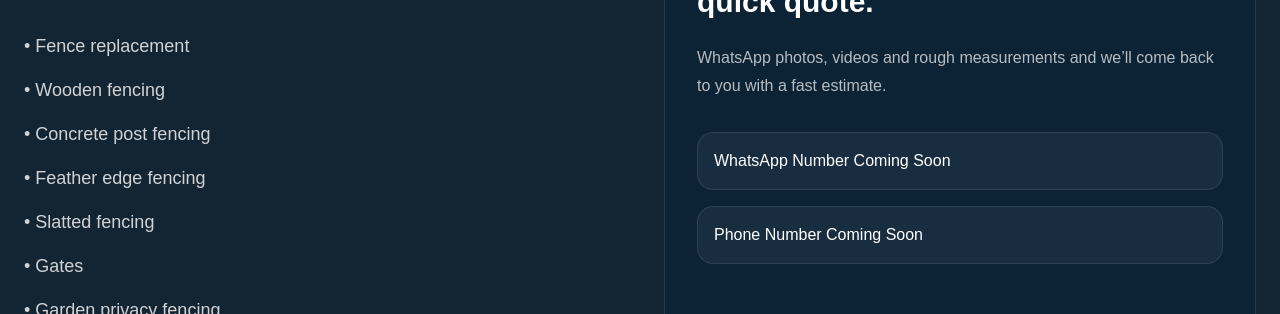
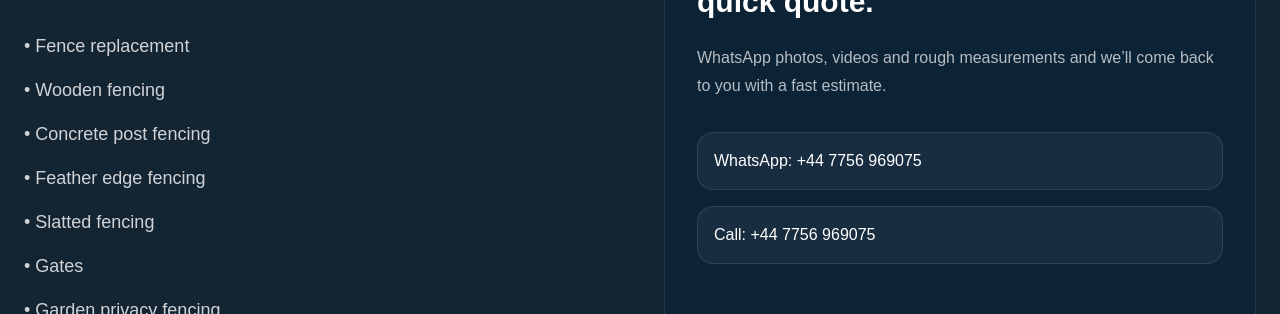
Before and after one commit to MarkDiamant/marko-secure, a Next.js app: page / in a window 1280 px wide. Shown: the part 2240-2554 px from the top of the page. Built offline with nearby package versions, Linux system fonts and the light colour scheme.

Commit message:
Add WhatsApp contact links

```diff
--- a/app/page.tsx
+++ b/app/page.tsx
@@ -1,3 +1,6 @@
+const whatsappLink =
+  "https://wa.me/447756969075?text=Hi%2C%20I%E2%80%99d%20like%20to%20find%20out%20more%20about%20your%20services.";
+
 export default function Home() {
 const fencingImages = [
   "/fencing/Fence0.webp",
@@ -24,7 +27,9 @@ const fencingImages = [
           </div>
 
 <a
-            href="#contact"
+  href={whatsappLink}
+  target="_blank"
+  rel="noopener noreferrer"
   className="mb-1 shrink-0 self-end whitespace-nowrap rounded-full bg-cyan-400 px-4 py-3 text-center text-xs font-semibold leading-none text-black transition hover:bg-cyan-300 md:mb-2 md:px-5 md:text-sm"
 >
   Request Quote
@@ -49,14 +54,18 @@ const fencingImages = [
 
           <div className="mt-10 flex flex-wrap gap-4">
 <a
-              href="#contact"
+  href={whatsappLink}
+  target="_blank"
+  rel="noopener noreferrer"
   className="rounded-full bg-cyan-400 px-7 py-4 font-semibold text-black transition hover:bg-cyan-300"
 >
   Request A Quote
 </a>
 
 <a
-              href="#contact"
+  href={whatsappLink}
+  target="_blank"
+  rel="noopener noreferrer"
   className="rounded-full border border-white/20 px-7 py-4 font-semibold transition hover:bg-white/10"
 >
   WhatsApp Photos For A Quote
@@ -121,13 +130,21 @@ const fencingImages = [
               </p>
 
 <div className="mt-8 flex flex-col gap-4">
-                <div className="rounded-2xl border border-white/10 bg-white/5 p-4">
-                  WhatsApp Number Coming Soon
-                </div>
+  <a
+    href={whatsappLink}
+    target="_blank"
+    rel="noopener noreferrer"
+    className="rounded-2xl border border-white/10 bg-white/5 p-4 transition hover:bg-white/10"
+  >
+    WhatsApp: +44 7756 969075
+  </a>
 
-                <div className="rounded-2xl border border-white/10 bg-white/5 p-4">
-                  Phone Number Coming Soon
-                </div>
+  <a
+    href="tel:+447756969075"
+    className="rounded-2xl border border-white/10 bg-white/5 p-4 transition hover:bg-white/10"
+  >
+    Call: +44 7756 969075
+  </a>
 </div>
             </div>
           </div>
@@ -170,12 +187,14 @@ const fencingImages = [
               className="rounded-2xl border border-white/10 bg-[#071827] px-5 py-4 outline-none"
             />
 
-            <button
-              type="submit"
-              className="rounded-full bg-cyan-400 px-7 py-4 font-semibold text-black transition hover:bg-cyan-300"
+<a
+  href={whatsappLink}
+  target="_blank"
+  rel="noopener noreferrer"
+  className="rounded-full bg-cyan-400 px-7 py-4 text-center font-semibold text-black transition hover:bg-cyan-300"
 >
   Request Quote
-            </button>
+</a>
           </form>
         </div>
       </section>
@@ -188,6 +207,9 @@ const fencingImages = [
 
 <div className="flex flex-col gap-2 md:items-end">
   <div>info@markosecure.com</div>
+  <a href="tel:+447756969075" className="transition hover:text-white">
+    +44 7756 969075
+  </a>
   <div>Serving homes, sites & developments</div>
 </div>
         </div>
```
Lines whose indentation alone changed are shown as unchanged.
